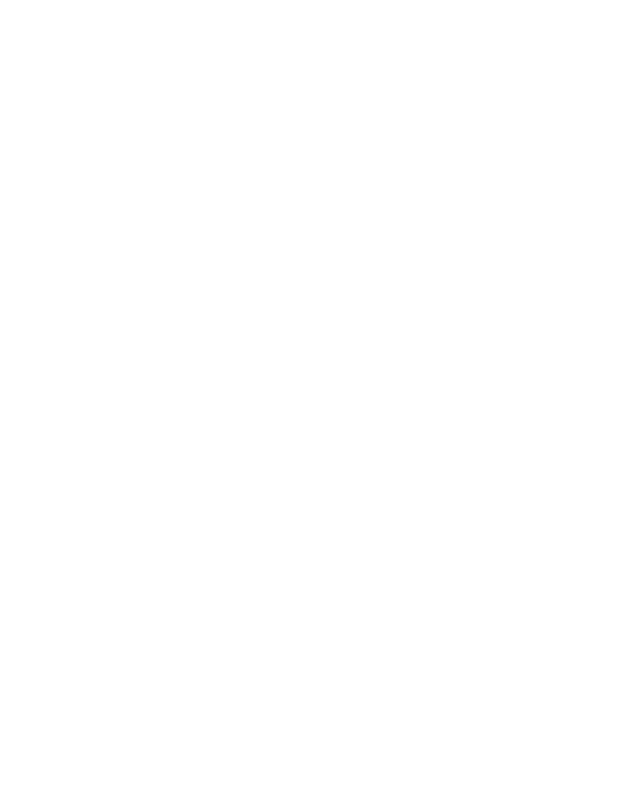
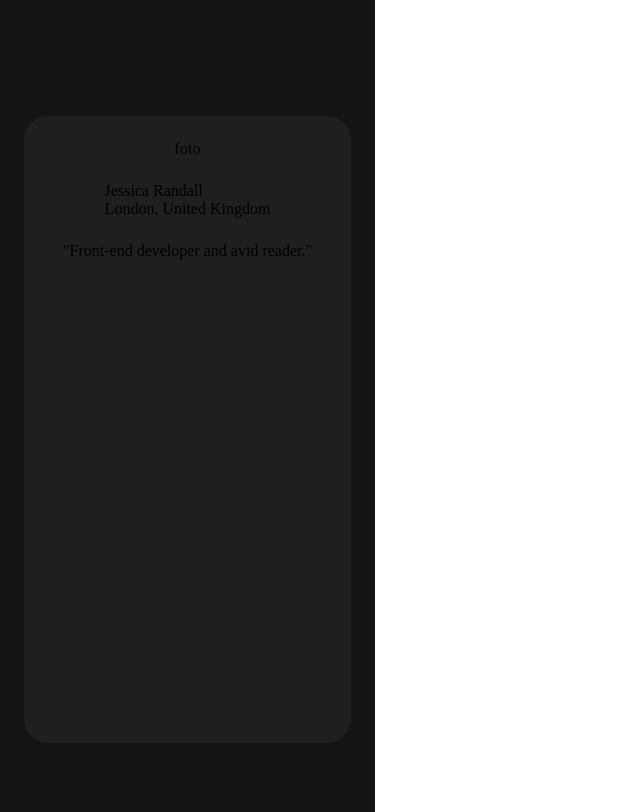
Before and after one commit to edemilsonfilho/Projetos-Figma, a plain HTML site: page desenvolvimento/index.html in a window 1280 px wide. Shown: the whole page, without its empty margins (0-640 px from the left). Drawn offline with Linux system fonts and the light colour scheme.

Commit message:
Projetos Figma

```diff
--- a/desenvolvimento/index.html
+++ b/desenvolvimento/index.html
@@ -10,8 +10,15 @@
 
 <body>
     <main class="hero">
-        <div id="container">
+        <div class="caixa">
+            <div class="linha linha1">foto</div>
+            <div class="sub-titulo">
+                <div class="subtitle-1">Jessica Randall</div>
+                <div class="subtitle-2">London, United Kingdom</div>
+            </div>
+            <div class="linha linha3">"Front-end developer and avid reader."</div>
         </div>
+
     </main>
 </body>
 
--- a/desenvolvimento/style.css
+++ b/desenvolvimento/style.css
@@ -3,6 +3,22 @@
     margin: 0;
 }
 
-.container {
+.hero {
     display: flex;
+    width: 375px;
+    height: 812px;
+    background-color: #141414;
 }
+
+.caixa {
+    display: flex;
+    flex-direction: column;
+    align-items: center;
+    padding: 24px;
+    border-radius: 24px;
+    margin: 116px 24px 116px 24px;
+    width: 327px;
+    height: 579px;
+    background-color: #1F1F1F;
+    gap: 24px;
+}
```
Also changed, not shown: 1 other file.
